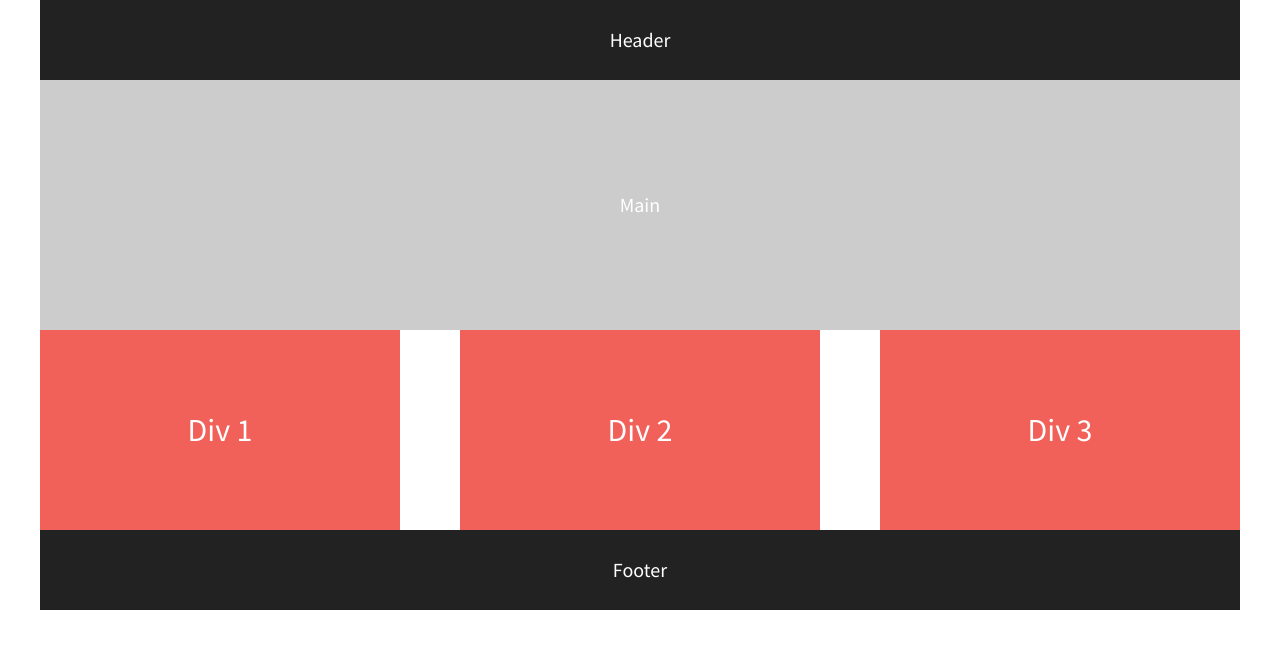
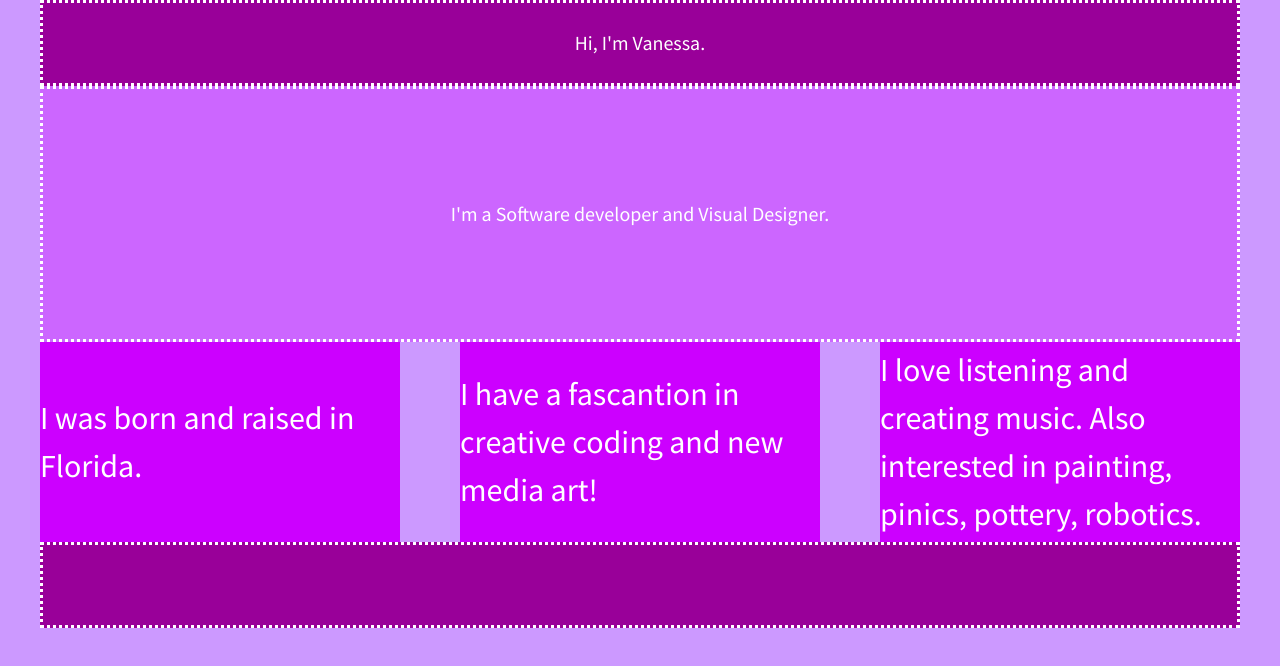
Before and after one commit to n4ss8/flexbox4, a plain HTML site: page 08.01-206-flexbox-starter/index.html in a window 1280 px wide. Drawn offline with nearby package versions, Linux system fonts and the light colour scheme.

Commit message:
Add files via upload

```diff
--- a/08.01-206-flexbox-starter/css/main.css
+++ b/08.01-206-flexbox-starter/css/main.css
@@ -96,7 +96,7 @@ textarea {
    ========================================================================== */
 
 html {
-  background-color: #fff;
+  background-color: #cc99ff;
   height: 100%;
   width: 100%;
 }
@@ -111,13 +111,13 @@ body {
 
 header,
 footer {
-  background-color: #222;
+  background-color: #990099;
   height: 80px;
   width: 100%;
 }
 
 main {
-  background-color: #ccc;
+  background-color: #cc66ff;
   height: 250px;
   width: 100%;
 }
@@ -128,7 +128,7 @@ main {
 display: flex;
 justify-content: center;
 align-items: center;
-
+border-style: dotted;
 }
 
 .flex-container {
@@ -144,7 +144,7 @@ justify-content:space-between;
   color: #fff;
   line-height: 1.5em;
   font-size: 1.6em;
-  background-color: #f16059;
+  background-color: #cc00ff;
   width: 30%;
   height: 200px;
 display: flex;
--- a/08.01-206-flexbox-starter/index.html
+++ b/08.01-206-flexbox-starter/index.html
@@ -22,18 +22,21 @@
 
         <!-- Add your site or application content here -->
         <section class="flex-container">
-            <header>Header</header>
-            <main>Main</main>
+            <header>Hi, I'm Vanessa.</header>
+            <main>I'm a Software developer and Visual Designer.</main>
             <div id="div-1" class="flex-items">
-                Div 1
+            I was born and raised in Florida.
             </div>
             <div id="div-2" class="flex-items">
-                Div 2
+                I have a fascantion in creative coding and new media art!
             </div>
             <div id="div-3" class="flex-items">
-                Div 3
+                I love listening and creating music. Also interested in painting, pinics, pottery, robotics.
             </div>
-            <footer>Footer</footer>
+            <footer><i class="fab fa-twitter"></i>
+                <i class="fab fa-linkedin"></i>
+                <i class="fab fa-pinterest"></i>
+            </footer>
         </section>
 
         <script src="https://ajax.googleapis.com/ajax/libs/jquery/1.11.3/jquery.min.js"></script>
```
